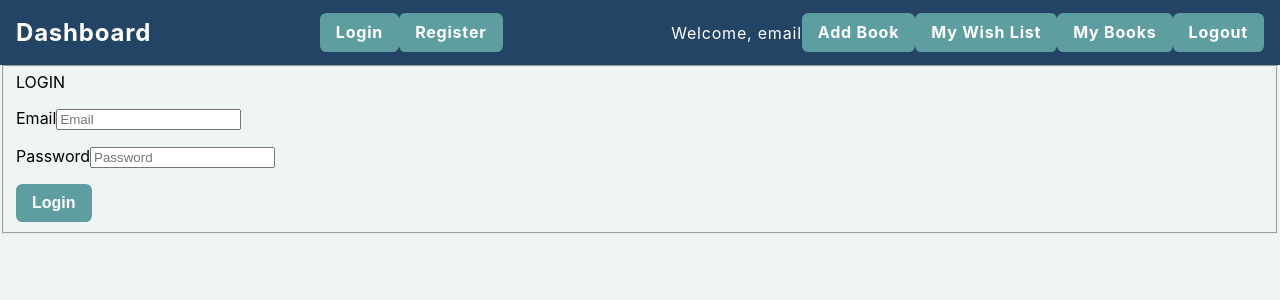
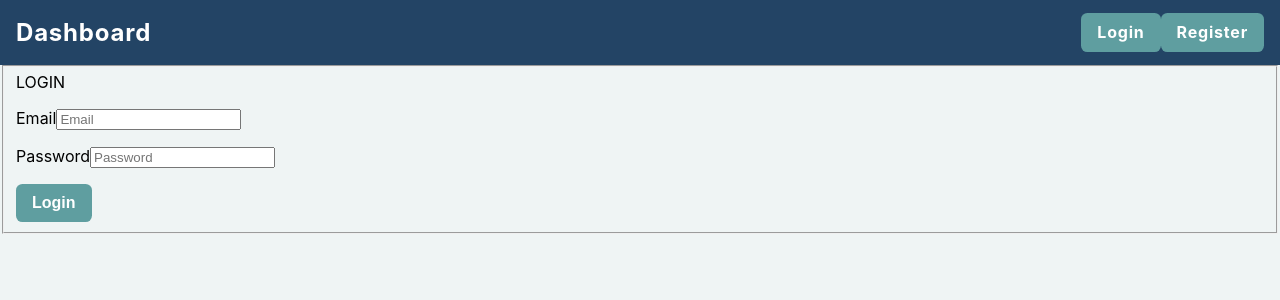
Before and after one commit to YuliiaAlieks/my-books-app, a React (Create React App) app: page /login in a window 1280 px wide. Shown: the top 300 px of the page. Built offline with nearby package versions, Linux system fonts and the light colour scheme.

Commit message:
Added login functionality throuth localStorage

```diff
--- a/src/App.js
+++ b/src/App.js
@@ -1,24 +1,46 @@
 import './App.css';
+import { useState, useEffect } from 'react';
 import { Routes, Route } from 'react-router-dom';
+
+import * as authService from './services/authService';
 import CreateBook from './components/CreateBook';
 import Dashboard from './components/Dashboard';
-import Details from './components/Details';
 import Header from './components/Header';
 import Login from './components/Login';
 import OwnedBooks from './components/OwnedBooks';
 import Register from './components/Register';
 import WishList from './components/WishList';
+import { isAuthenticated } from './services/authService';
 
 
 
 function App() {
+  const [userInfo, setUserInfo] = useState({ isAuthenticated: false, username: '' });
+
+  useEffect(() => {
+    const user = authService.getUser();
+    setUserInfo({
+      isAuthenticated: Boolean(user),
+      user
+    });
+
+  }, []);
+
+  const onLogin = (username) => {
+    setUserInfo({
+      isAuthenticated: true,
+      user: username
+    });
+  }
+
   return (
     <div id="container">
-      <Header />
+      <Header {...userInfo} />
+
       <main id="site-content">
         <Routes>
           <Route path="/" element={<Dashboard />} />
-          <Route path="/login" element={<Login />} />
+          <Route path="/login" element={<Login onLogin={onLogin} />} />
           <Route path="/register" element={<Register />} />
           <Route path="/my-wish-list" element={<WishList />} />
           <Route path="/my-books" element={<OwnedBooks />} />
--- a/src/components/Header/Header.js
+++ b/src/components/Header/Header.js
@@ -1,15 +1,18 @@
-import { Link, NavLink } from 'react-router-dom';
+import { Link } from 'react-router-dom';
 
-const Header = () => {
-    return (
-        <header id="site-header">
-            <nav className="navbar">
-                <section className="navbar-dashboard">
-                    <Link to="/" >Dashboard</Link>
+const Header = ({
+    isAuthenticated,
+    username
+}) => {
+
+    const guestNavigation = (
         <div id="guest">
             <Link className="button" to="login" >Login</Link>
             <Link className="button" to="register" >Register</Link>
         </div>
+    );
+
+    const userNavigation = (
         <div id="user">
             <span>Welcome, email</span>
             <Link className="button" to="create" >Add Book</Link>
@@ -17,6 +20,20 @@
             <Link className="button" to="my-books" >My Books</Link>
             <Link className="button" to="#">Logout</Link>
         </div>
+    );
+
+    return (
+        <header id="site-header">
+            <nav className="navbar">
+                <section className="navbar-dashboard">
+                    <Link to="/" >Dashboard</Link>
+                    {
+                        isAuthenticated
+                            ? userNavigation
+                            : guestNavigation
+
+                    }
+
                 </section>
             </nav>
         </header>
--- a/src/components/Login/Login.js
+++ b/src/components/Login/Login.js
@@ -2,22 +2,24 @@
 
 import * as authService from '..//../services/authService';
 
-const Login = () => {
+const Login = ({onLogin}) => {
     const navigate = useNavigate();
 
-    const onLogin = (e) => {
+    const onLoginHandler = (e) => {
         e.preventDefault();
 
         const formData = new FormData(e.currentTarget);
         const email = formData.get('email');
 
         authService.login(email);
+        onLogin(email);
+
         navigate('/');
     }
 
     return (
         <section>
-            <form id="login-form" onSubmit={onLogin}>
+            <form id="login-form" onSubmit={onLoginHandler} method="POST">
                 <fieldset>
                     <label>LOGIN</label>
                     <p>
--- a/src/components/Register/Register.js
+++ b/src/components/Register/Register.js
@@ -10,7 +10,7 @@
 
     return (
         <section>
-            <form id="register-form" onSubmit={onRegister} >
+            <form id="register-form" onSubmit={onRegister} method="POST" >
                 <fieldset>
                     <label>REGISTER</label>
                     <p>
```
Lines whose indentation alone changed are shown as unchanged.
